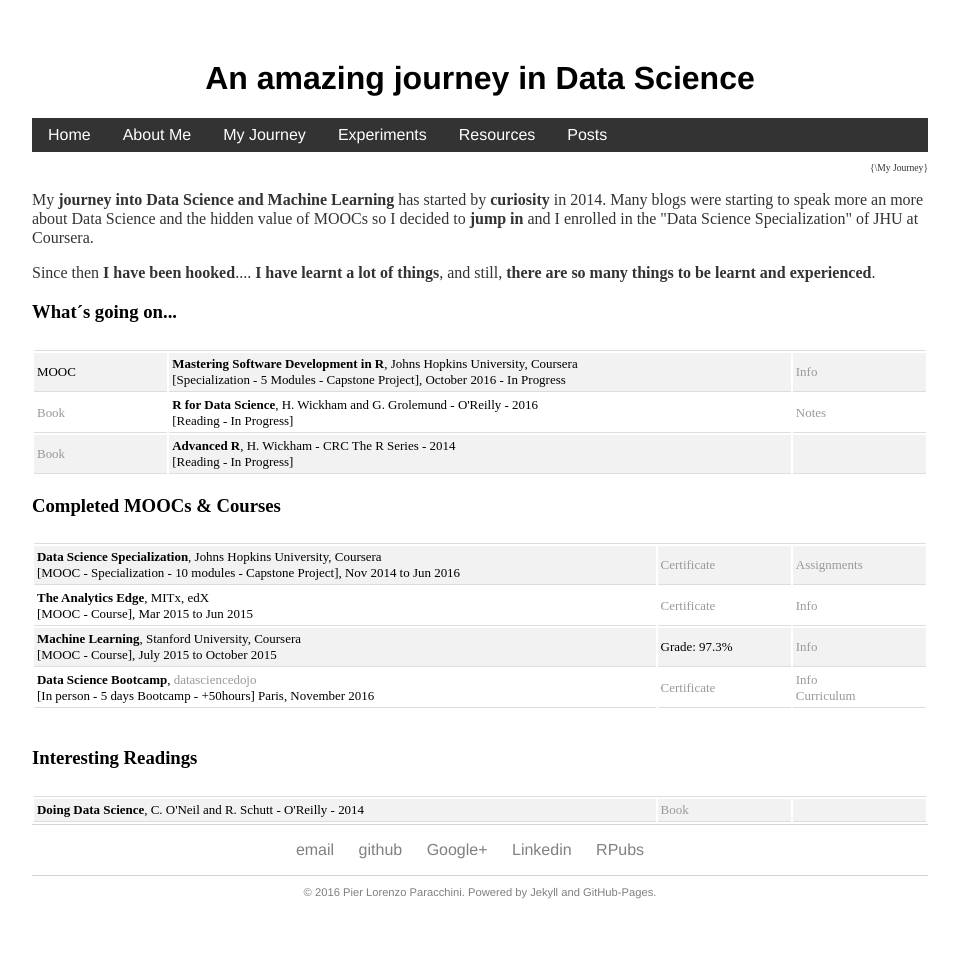
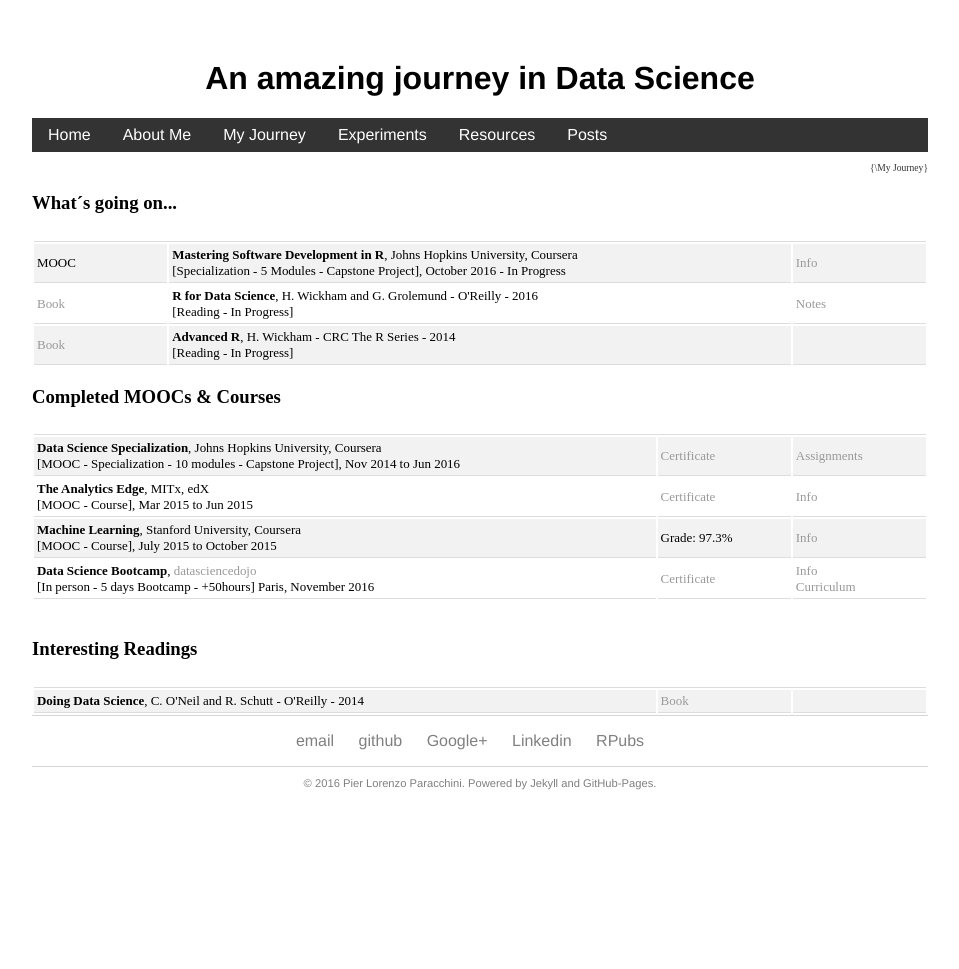
Before and after one commit to pparacch/pparacch.github.io, a Jekyll site: the page built from education/index.html, in a window 1280 px wide. Shown: the whole page, without its empty margins (160-1119 px from the left). Built offline with Jekyll 4.4.1, drawn with Linux system fonts in a browser that asks for light colours; after the commit the page ends 900 px from its top, so only the background shows below that.

Commit message:
Changing My Journey content

```diff
--- a/education/index.html
+++ b/education/index.html
@@ -40,10 +40,6 @@
 <div class="navigationInfo">
 	<p class = "navigationInfo" align="right">{\{{ page.title }}}</p>
 </div>
-<div class="blurb">
-	<p>My <b>journey into Data Science and Machine Learning</b> has started by <b>curiosity</b> in 2014. Many blogs were starting to speak more an more about Data Science and the hidden value of MOOCs so I decided to <b>jump in</b> and I enrolled in the "Data Science Specialization" of JHU at Coursera.</p>
-	<p>Since then <b>I have been hooked</b>.... <b>I have learnt a lot of things</b>, and still, <b>there are so many things to be learnt and experienced</b>.</p>
-</div><!-- /.blurb -->
 <!-- IN PROGRESS -->
 <h3>What´s going on...</h3>
 <div class="journey">
```
